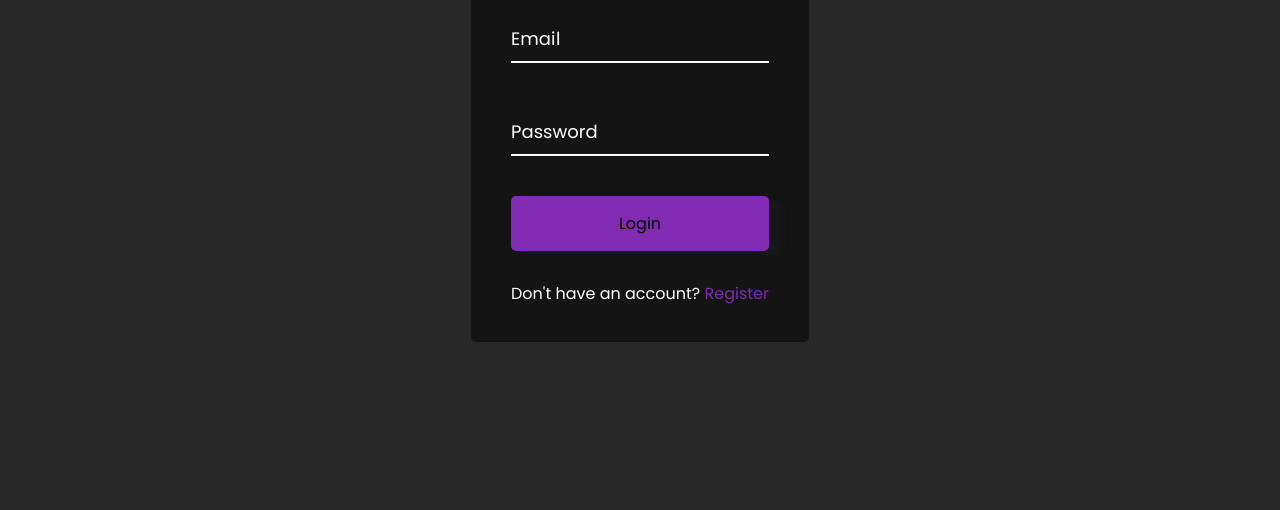
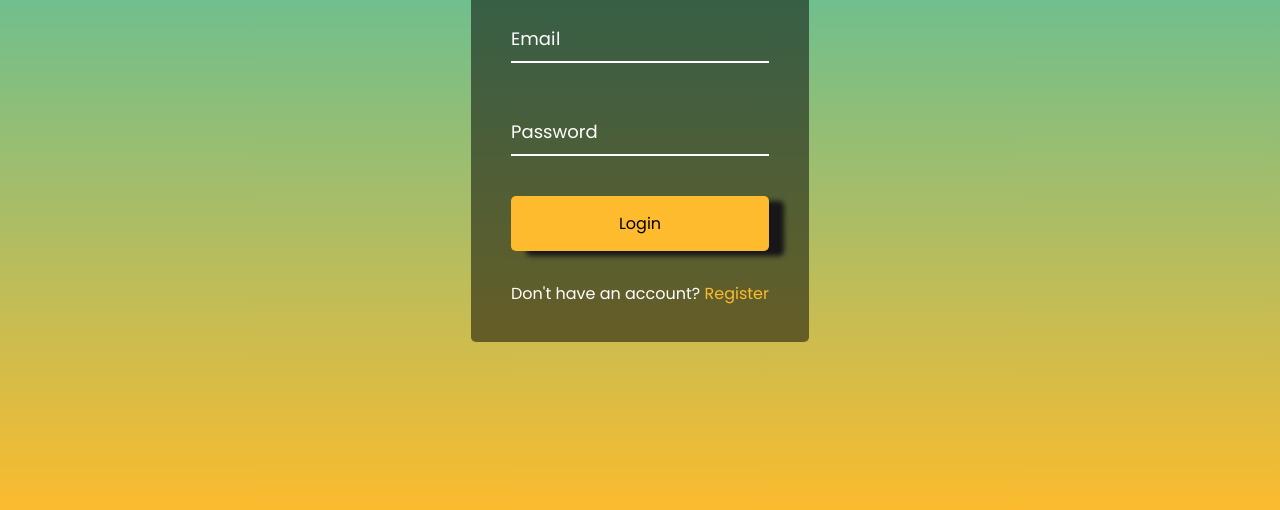
Before and after one commit to Kim-Jeongyoung/form-input-wave, a plain HTML site: page index.html in a window 1280 px wide. Shown: the part 284-794 px from the top of the page. Drawn offline with Linux system fonts and the light colour scheme.

Commit message:
Editing color

```diff
--- a/style.css
+++ b/style.css
@@ -5,7 +5,8 @@
 }
 
 body {
-  background-color: #282829;
+  background: linear-gradient(#22c1c3, #fdbb2d);
+  /* #282829; */
   color: #fff;
   font-family: 'poppins', sans-serif;
   display: flex;
@@ -31,7 +32,7 @@ body {
 .container a {
   /* 아래 밑줄이 없어짐 */
   text-decoration: none;
-  color: #802bb1;
+  color: #fdbb2d;
 }
 
 .btn {
@@ -40,7 +41,7 @@ body {
   display: inline-block;
   padding: 15px;
   width: 100%;
-  background-color: #802bb1;
+  background-color: #fdbb2d;
   font-family: inherit;
   box-shadow: 15px 5px 5px #171618;
   font-size: 16px;
@@ -86,7 +87,7 @@ body {
 .form-control input:focus,
 .form-control input:valid {
   outline: 0;
-  border-bottom-color: #802bb1;
+  border-bottom-color: #fdbb2d;
 }
 
 /* Email & password position이 밑줄 위로 올라감 */
@@ -105,7 +106,7 @@ body {
 
 .form-control input:focus + label span,
 .form-control input:valid + label span {
-  color: #802bb1;
+  color: #fdbb2d;
   /* Email & Password 글자를 위로 올려주기 */
   transform: translateY(-30px);
 }
```
